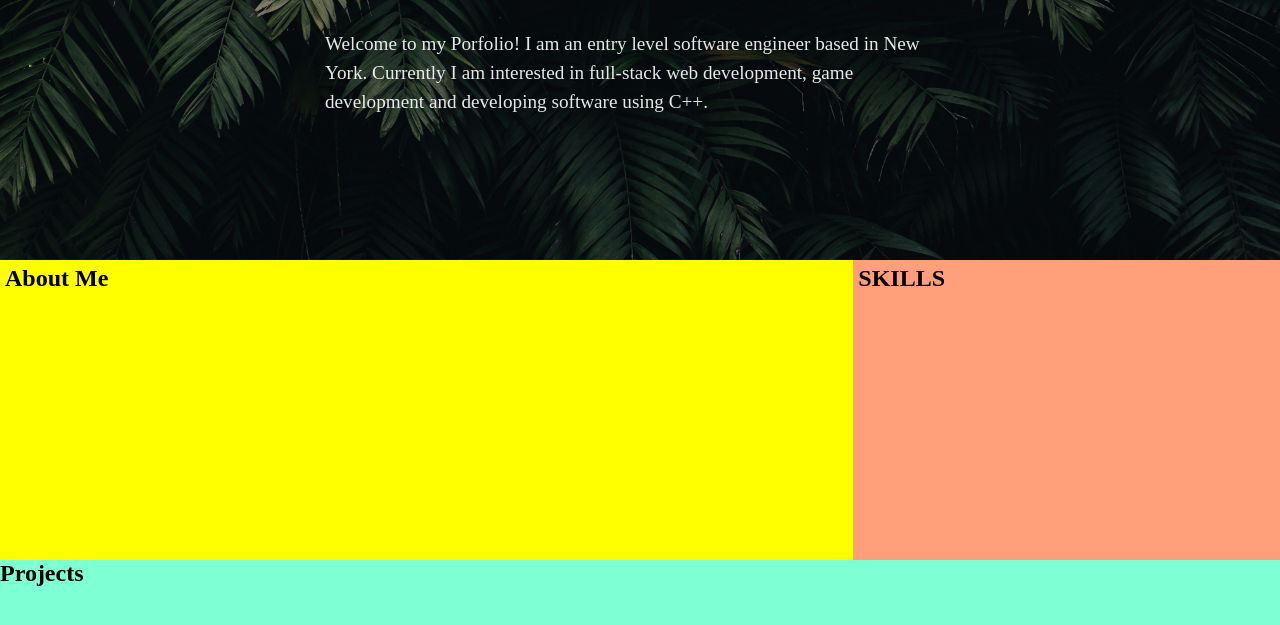
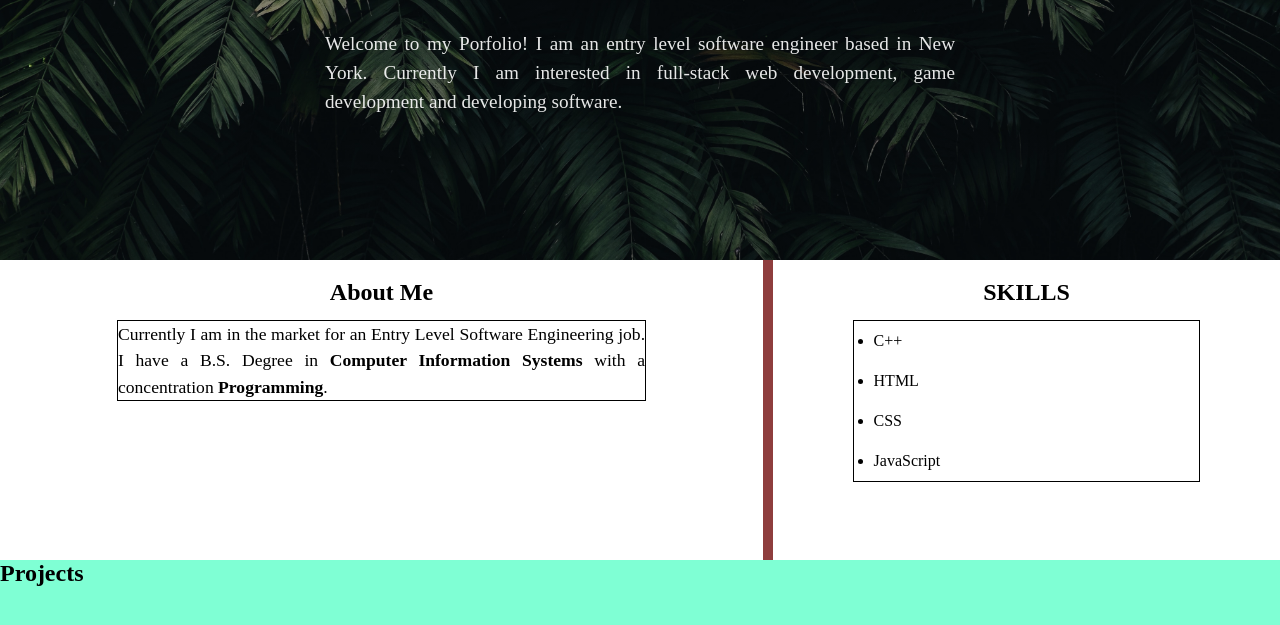
Before and after one commit to lentay-byte/lentay-byte.github.io, a plain HTML site: page index.html in a window 1280 px wide. Shown: the part 229-854 px from the top of the page. Drawn offline with Linux system fonts and the light colour scheme.

Commit message:
Mid container update
Updated the skills and about section.

```diff
--- a/index.html
+++ b/index.html
@@ -21,25 +21,28 @@
                 <h2>Y Pree!</h2>
                 <p> Welcome to my Porfolio! I am an entry level software engineer based in New York.
                     Currently I am interested in full-stack web development, game development and developing
-                    software using C++.
+                    software.
                 </p>
             </div>
         </div>
 
         <section class="mid-container">
-            <div class="about-cont">
-                <div class="about">
-                    <h2>About Me</h2>
-
-                </div>
+            <div class="about">
+                <h2>About Me</h2>
+                <p>Currently I am in the market for an Entry Level Software Engineering job.
+                    I have a B.S. Degree in <strong>Computer Information Systems</strong> with a concentration
+                    <strong>Programming</strong>.
+                </p>
 
             </div>
-            <div class = "skills-cont">
-                <div class="skills">
-                    <h2>SKILLS</h2>
-
-                </div>
-
+            <div class="skills">
+                <h2>SKILLS</h2>
+                <ul class="skills-list">
+                    <li>C++</li>
+                    <li>HTML</li>
+                    <li>CSS</li>
+                    <li>JavaScript</li>
+                </ul>
             </div>
         </section>
 
--- a/style.css
+++ b/style.css
@@ -1,6 +1,7 @@
 *{
     margin: 0;
     padding: 0;
+    background-repeat: no-repeat;
 }
 
 /*------------- Top navigator -----------------------------*/
@@ -63,7 +64,7 @@
     padding-top: 30px;
     font-size: 1.2em;
     line-height: 1.5em;
-
+    text-align: justify;
 }
 
 /*.welcome-cont {
@@ -79,22 +80,70 @@
 /*-------------  About and skills section  -----------------------------*/
 .mid-container {
     display: grid;
-    background-color: green;
     height: 300px;
-    grid-template-columns: 2fr 1fr;
+    grid-template-columns: 3fr 2fr;
+    background-color: white;
+}
+
+.mid-container div {
+    box-sizing: border-box;
+    background-color: white;
+    margin: 0 auto;
+    width: 100%;
+    color: black;
+    padding: 5px;
+}
+
+.about {
+    border-right: solid 5px rgb(142, 61, 61);
+
+
+}
+.skills {
+    border-left: solid 5px rgb(142, 61, 61);
+
 }
 
 
+.about h2, .skills h2 {
+    text-align: center;
+    font-weight: bold;
+    padding: 14px;
+
+}
+
+.about p {
+    width: 70%;
+    margin: auto;
+    font-size: 1.1em;
+    line-height: 1.5;
+    text-align: justify;
+    border: solid 1px black;
+
+}
+.skills-list {
+    width: 70%;
+    margin: auto;
+    box-sizing: border-box;
+    line-height: 2.5em;
+    padding-left: 20px;
+    border: solid 1px black;
+
+}
+/*
 .about-cont {
-    padding: 5px;
-    background-color: yellow;
+
+
 }
 
 .skills-cont {
+    background-color: white;
+    margin: 0 auto;
+    color: black;
     padding: 5px;
-    background-color: lightsalmon;
 
 }
+*/
 
 /*------------- Projects Section -----------------------------*/
 
```
Also changed, not shown: images/aboutskills.jpg (added).
